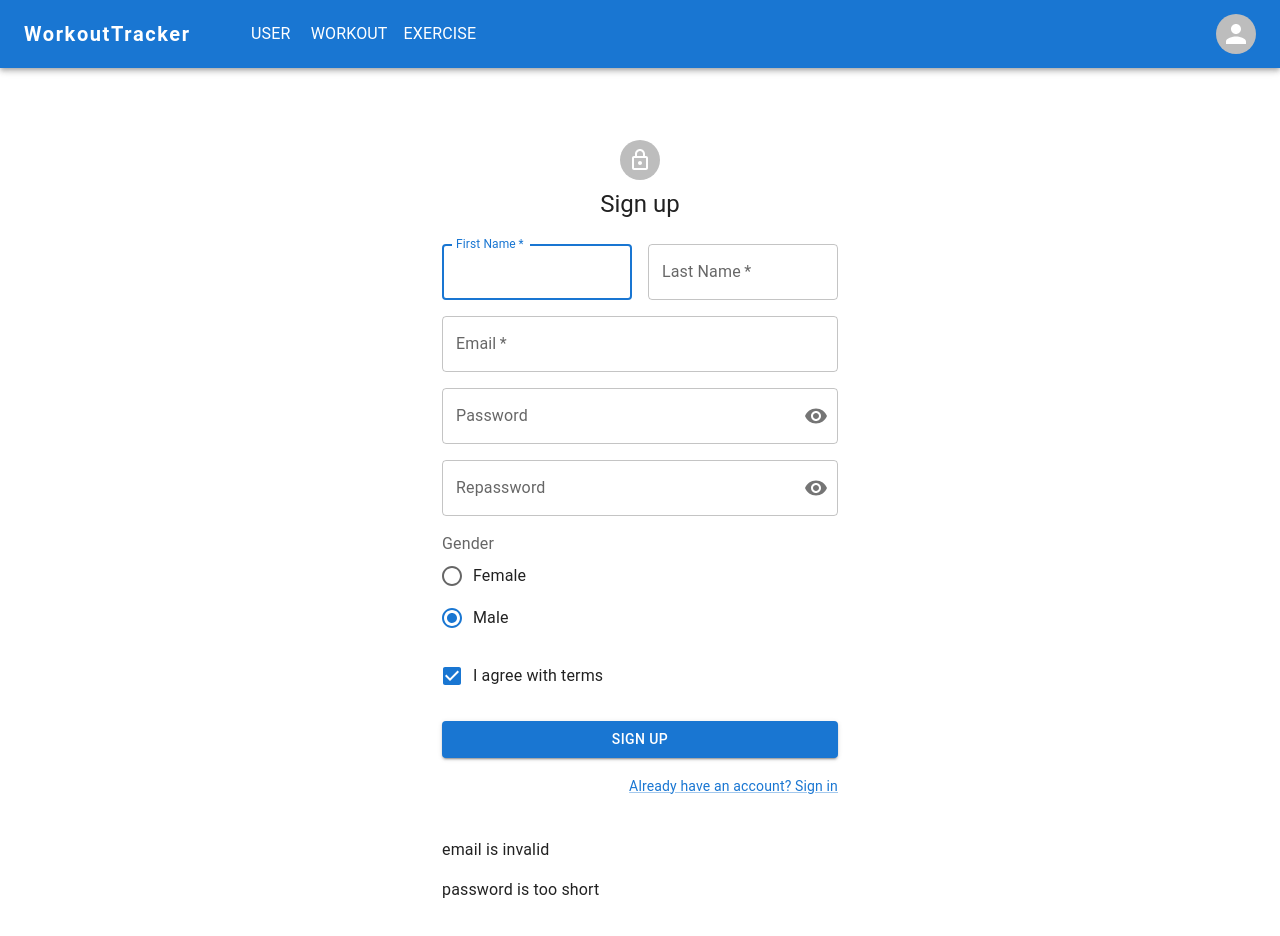
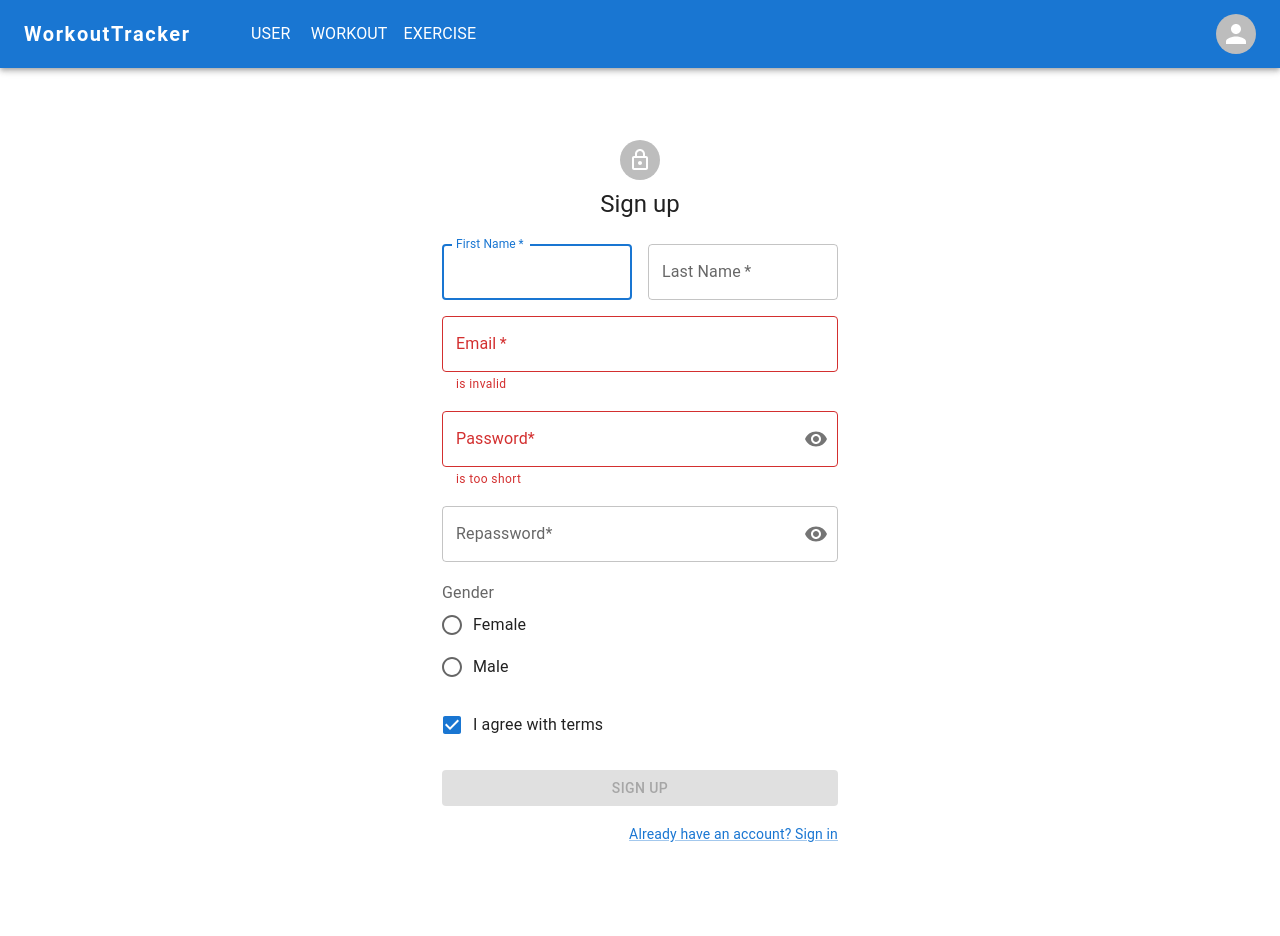
Before and after one commit to Finnick223/WorkoutTracker, a React (Vite) app: page /register in a window 1280 px wide. Shown: the top 936 px of the page. After the commit the page ends 846 px from the top, so only its background shows below. Built offline with nearby package versions, Linux system fonts and the light colour scheme.

Commit message:
Register form completed

```diff
--- a/src/components/AppBar.tsx
+++ b/src/components/AppBar.tsx
@@ -49,12 +49,13 @@ function ResponsiveAppBar() {
           </Typography>
           <Box sx={{ flexGrow: 1, display: { md: 'flex' } }}>
             {pages.map((page) => (
+              <Link key={page} style={{ textDecoration: 'none', color: 'inherit' }} to={`/${page}`}>
               <Button
-                key={page}
                 sx={{ my: 2, color: 'white', display: 'block' }}
               >
-                <Typography textAlign="center" ><Link style={{ textDecoration: 'none', color: 'inherit' }} to={`/${page}`}>{page}</Link></Typography>
+                <Typography textAlign="center" >{page}</Typography>
               </Button>
+              </Link>
             ))}
           </Box>
 
@@ -79,9 +80,11 @@ function ResponsiveAppBar() {
               onClose={handleCloseUserMenu}
             >
               {settings.map((setting) => (
-                <MenuItem key={setting} onClick={handleCloseUserMenu}>
-                <Typography textAlign="center" ><Link style={{ textDecoration: 'none', color: 'inherit' }} to={`/${setting}`}>{setting}</Link></Typography>
-                </MenuItem>
+                <Link key={setting} style={{ textDecoration: 'none', color: 'inherit' }} to={`/${setting}`}>
+                  <MenuItem onClick={handleCloseUserMenu}>
+                    <Typography textAlign="center" >{setting}</Typography>
+                  </MenuItem>
+                </Link>
               ))}
             </Menu>
           </Box>
@@ -91,15 +94,3 @@ function ResponsiveAppBar() {
   );
 }
 export default ResponsiveAppBar;
-
-
-      {/* <h1 className="navbar--title">workout tracker</h1>
-      <section className="navbar--route">
-      <Link to="/user"><button className="navbar--button">user</button></Link>
-      <Link to="/workout"><button className="navbar--button">workout</button></Link>
-      <Link to="/exercise"><button className="navbar--button">exercise</button></Link>
-      </section>
-      <section className="navbar--login">
-      <Link to="/login"><button className="navbar--button">Login</button></Link>
-      <Link to="/register"><button className="navbar--button">Register</button></Link>
-      </section> */}
--- a/src/components/Form.tsx
+++ b/src/components/Form.tsx
@@ -1,5 +1,4 @@
 import { useState, useEffect } from 'react'
-import { FormErrors } from './FormErrors';
 import { FormDataInterface } from './Interfaces';
 import {
     Box,
@@ -20,7 +19,8 @@ import {
     Grid,
     Checkbox,
     Button,
-    Link
+    Link,
+    FormHelperText
 } from '@mui/material';
 import Visibility from '@mui/icons-material/Visibility';
 import LockOutlinedIcon from '@mui/icons-material/LockOutlined';
@@ -30,7 +30,6 @@ import VisibilityOff from '@mui/icons-material/VisibilityOff';
 export default function Form() {
     const [showPassword, setShowPassword] = useState(false);
     const [showRepassword, setShowRepassword] = useState(false);
-    const [gender, setGender] = useState('male');
 
     const handleClickShowPassword = () => setShowPassword((show) => !show);
     const handleClickShowRepassword = () => setShowRepassword((show) => !show);
@@ -64,7 +63,7 @@ export default function Form() {
             [name]: val
         }));
     };
-    console.log(formData)
+    // console.log(formData)
 
     useEffect(() => {
         const emailValid = /^[\w-\.]+@([\w-]+\.)+[\w-]{2,4}$/.test(formData.email);
@@ -109,7 +108,7 @@ export default function Form() {
                 <Typography component="h1" variant='h5'>
                     Sign up
                 </Typography>
-                <Box component="form" noValidate onSubmit={handleSubmit} sx={{mt: 3}}>
+                <Box component="form" onSubmit={handleSubmit} sx={{mt: 3}}>
                     <Grid container spacing={2}>
                         <Grid item xs={12} sm={6}>
                             <TextField
@@ -136,6 +135,8 @@ export default function Form() {
                         </Grid>
                         <Grid item xs={12}>
                             <TextField
+                                error={formData.formErrors.email ? true : false}
+                                helperText={formData.formErrors.email}
                                 autoComplete='email'
                                 name='email'
                                 required
@@ -146,14 +147,14 @@ export default function Form() {
                             />
                         </Grid>
                         <Grid item xs={12}>
-                        <FormControl fullWidth variant="outlined">
-                            <InputLabel htmlFor="outlined-adornment-password">Password</InputLabel>
+                        <FormControl fullWidth variant="outlined" error={formData.formErrors.password ? true : false}>
+                            <InputLabel htmlFor="outlined-adornment-password">Password*</InputLabel>
                             <OutlinedInput
                                 id="password"
                                 type={showPassword ? 'text' : 'password'}
                                 onChange={handleChange}
                                 endAdornment={
-                                <InputAdornment position="end">
+                                    <InputAdornment position="end">
                                     <IconButton
                                     aria-label="toggle password visibility"
                                     onClick={handleClickShowPassword}
@@ -168,11 +169,12 @@ export default function Form() {
                                 label="Password"
                                 name='password'
                             />
+                            <FormHelperText>{formData.formErrors.password}</FormHelperText>
                         </FormControl>
                         </Grid>
                         <Grid item xs={12}>
-                        <FormControl fullWidth variant="outlined">
-                            <InputLabel htmlFor="outlined-adornment-password">Repassword</InputLabel>
+                        <FormControl fullWidth variant="outlined" error={formData.formErrors.repasswd ? true : false}>
+                            <InputLabel htmlFor="outlined-adornment-password">Repassword*</InputLabel>
                             <OutlinedInput
                                 id="repasswd"
                                 type={showRepassword ? 'text' : 'password'}
@@ -193,20 +195,20 @@ export default function Form() {
                                 label="Repassword"
                                 name='repasswd'
                             />
+                            <FormHelperText>{formData.formErrors.repasswd}</FormHelperText>
                         </FormControl>
                         </Grid>
-                        {/* RADIO CURRENTLY DONT WORK */}
                         <Grid item xs={12}>
                             <FormControl>
-                                <FormLabel id="demo-controlled-radio-buttons-group">Gender</FormLabel>
+                                <FormLabel id="radio-buttons-group">Gender</FormLabel>
                                 <RadioGroup
-                                    aria-labelledby="demo-controlled-radio-buttons-group"
-                                    name="controlled-radio-buttons-group"
-                                    value={gender}
+                                    aria-labelledby="radio-buttons-group"
+                                    name="gender"
+                                    value={formData.gender}
                                     onChange={handleChange}
                                 >
-                                    <FormControlLabel value="female" control={<Radio />} label="Female" />
-                                    <FormControlLabel value="male" control={<Radio />} label="Male" />
+                                    <FormControlLabel value="female" control={<Radio />} name="gender" label="Female" />
+                                    <FormControlLabel value="male" control={<Radio />} name="gender" label="Male" />
                                 </RadioGroup>
                             </FormControl>
                         </Grid>
@@ -225,6 +227,7 @@ export default function Form() {
                         fullWidth
                         variant='contained'
                         sx={{mt: 3, mb: 2 }}
+                        disabled={!formData.formValid}
                     > Sign Up
                     </Button>
                     <Grid container justifyContent="flex-end">
@@ -234,108 +237,9 @@ export default function Form() {
                             </Link>
                         </Grid>
                     </Grid>
-                    <br />
-                        <FormErrors formErrors={formData.formErrors} />
-                    <br />
                 </Box>
             </Box>
         </Container>
-{/*
-        <form className="form--register" onSubmit={handleSubmit}>
-            <label htmlFor={id + "-firstName"}>First Name</label>
-            <input
-                type="text"
-                name="firstName"
-                id={id + "-firstName"}
-                onChange={handleChange}
-                value={formData.firstName}
-                />
-            <label htmlFor={id + "-lastName"}>Last Name</label>
-            <input
-                type="text"
-                name="lastName"
-                id={id + "-lastName"}
-                onChange={handleChange}
-                value={formData.lastName}
-                />
-            <label htmlFor={id + "-email"}>Email</label>
-            <input
-                type="email"
-                name="email"
-                id={id + "-email"}
-                onChange={handleChange}
-                value={formData.email}
-                />
-            <label htmlFor={id + "-password"}>Password</label>
-            <input
-                type="password"
-                name="password"
-                id={id + "-password"}
-                onChange={handleChange}
-                value={formData.password}
-                />
-            <label htmlFor={id + "-repasswd"}>Repassword</label>
-            <input
-                type="password"
-                name="repasswd"
-                id={id + "-repasswd"}
-                onChange={handleChange}
-                value={formData.repasswd}
-                />
-            <br />
-
-            <fieldset>
-                <legend>Gender</legend>
-                <input
-                    type="radio"
-                    name="gender"
-                    value="men"
-                    id={id + "-men"}
-                    onChange={handleChange}
-                    checked={formData.gender === "men"}
-                    />
-                <label htmlFor={id + "-men"}>Men</label>
-                <br />
-
-                <input
-                    type="radio"
-                    name="gender"
-                    value="women"
-                    id={id + "-women"}
-                    onChange={handleChange}
-                    checked={formData.gender === "women"}
-                    />
-                <label htmlFor={id + "-women"}>Women</label>
-                <br />
-            </fieldset>
-            <br />
-
-            <label htmlFor={id + "-country"}>Where are you from?</label>
-            <br />
-            <select
-                name="country"
-                id={id + "-country"}
-                value={formData.country}
-                onChange={handleChange}
-                >
-                <option value="Poland">Poland</option>
-                <option value="USA">USA</option>
-            </select>
-            <section>
-            <input
-                type="checkbox"
-                name="agree"
-                id={id + "-check"}
-                onChange={handleChange}
-                checked={formData.agree}
-                />
-            <label htmlFor='{id + "-check"}'> I agree with bla bla</label>
-            </section>
-            <br />
-            <FormErrors formErrors={formData.formErrors} />
-            <br />
-            <button type="submit" disabled={!formData.formValid}>Submit</button>
-        </form> */}
     </>
     )
 }
--- a/src/pages/layout.tsx
+++ b/src/pages/layout.tsx
@@ -1,4 +1,3 @@
-import { Box } from "@mui/material";
 import { Outlet} from "react-router-dom";
 import Appbar from "../components/AppBar"
 
```
